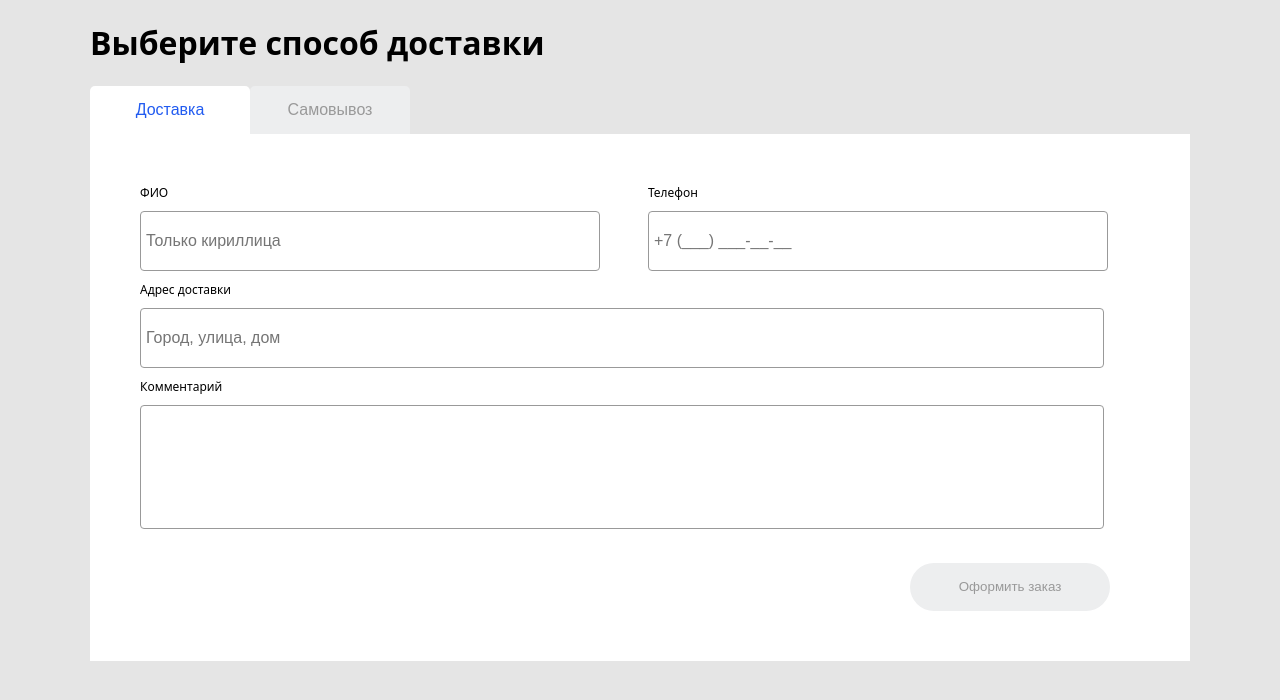
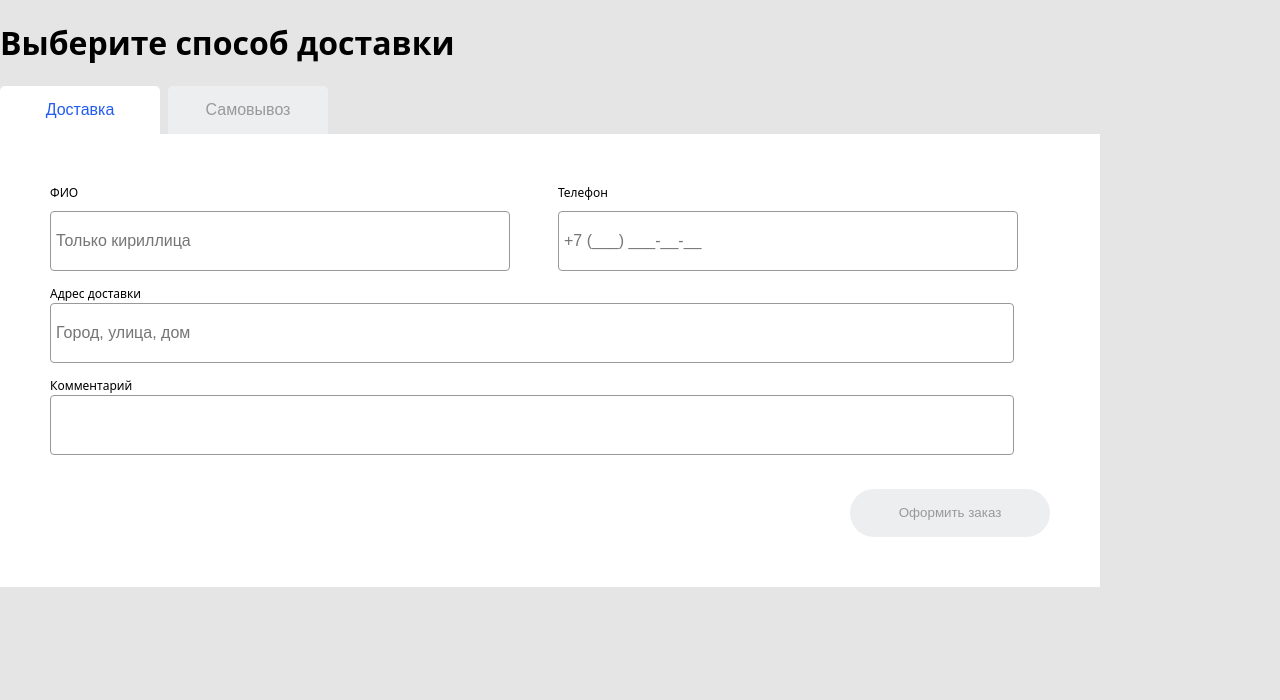
Before and after one commit to damshke/damshke.github.io, a React (Create React App) app: page / in a window 1280 px wide. Shown: the top 700 px of the page. Built offline with nearby package versions, Linux system fonts and the light colour scheme.

Commit message:
fixed the position of tabs, partially redesigned css

```diff
--- a/src/App.css
+++ b/src/App.css
@@ -2,9 +2,3 @@ body {
   background-color: #E5E5E5;
   font-family: system-ui, -apple-system, BlinkMacSystemFont, 'Segoe UI', Roboto, Oxygen, Ubuntu, Cantarell, 'Open Sans', 'Helvetica Neue', sans-serif;
 }
-
-.App {
-  display: flex;
-  justify-content: center;
-  align-items: center;
-}
--- a/src/components/Delivery.tsx
+++ b/src/components/Delivery.tsx
@@ -89,7 +89,7 @@ const Delivery: React.FC = () => {
     };
 
     return (
-        <div className="container">
+        <form>
             <div className="section">
                 <div>
                     <label>ФИО</label>
@@ -113,6 +113,7 @@ const Delivery: React.FC = () => {
                     {phoneValid ? null : <span className="error">{phoneError}</span>}
                 </div>
             </div>
+            <div>
                 <label>Адрес доставки</label>
                 <input
                     type="text"
@@ -121,7 +122,8 @@ const Delivery: React.FC = () => {
                     value={address}
                     onChange={handleAddressChange} />
                 {addressValid ? null : <span className="error">{addressError}</span>}
-            {/* переделать поле комментария, чтобы ввод был с верхнего левого угла */}
+            </div>
+            <div>
                 <label>Комментарий</label>
                 <input
                     type="text"
@@ -129,8 +131,9 @@ const Delivery: React.FC = () => {
                     value={comment}
                     onChange={handleCommentChange} />
                 {commentValid ? null : <span className="error">{commentError}</span>}
+            </div>
             <button className={initials === '' || phone === '' || address === '' || comment === '' ? 'enter-disabled' : 'enter'} onClick={handleSubmit}>Оформить заказ</button>
-        </div >
+        </form >
     );
 };
 
--- a/src/components/Pickup.tsx
+++ b/src/components/Pickup.tsx
@@ -42,7 +42,7 @@ const Pickup: React.FC<PickupProps> = ({ points }) => {
   };
 
   return (
-    <div className="container">
+    <div>
       <div className="radio">
         {points.map((point) => (
           <label key={point} className="radio-label">
--- a/src/components/Tabs.tsx
+++ b/src/components/Tabs.tsx
@@ -20,12 +20,15 @@ const Tabs: React.FC = () => {
     const points = ['Point A', 'Point B', 'Point C'];
 
     return (
-        <div className='tabs-container'>
-            <div>
-                <h1>Выберите способ доставки</h1>
+        <div>
+            <h1>Выберите способ доставки</h1>
+
+            <div className='tabs'>
                 <button onClick={() => handleTabClick(Tab.Delivery)} className={activeTab === Tab.Delivery ? 'active' : 'non-active'}>Доставка</button>
                 <button onClick={() => handleTabClick(Tab.Pickup)} className={activeTab === Tab.Pickup ? 'active' : 'non-active'}>Самовывоз</button>
+            </div>
 
+            <div className='container'>
                 {activeTab === Tab.Delivery && (
                     <Delivery />
                 )}
@@ -33,7 +36,6 @@ const Tabs: React.FC = () => {
                 {activeTab === Tab.Pickup && (
                     <Pickup points={points} />
                 )}
-
             </div>
         </div>
 
--- a/src/index.css
+++ b/src/index.css
@@ -6,8 +6,3 @@ body {
   -webkit-font-smoothing: antialiased;
   -moz-osx-font-smoothing: grayscale;
 }
-
-code {
-  font-family: source-code-pro, Menlo, Monaco, Consolas, 'Courier New',
-    monospace;
-}
--- a/src/index.tsx
+++ b/src/index.tsx
@@ -1,8 +1,8 @@
 import * as React from 'react';
-import * as ReactDOM from 'react-dom';
 import './index.css';
 import App from './App';
+import { createRoot } from 'react-dom/client';
 
-ReactDOM.render(
-    <App />,  document.getElementById('root')
-);
+const container = document.getElementById('root');
+const root = createRoot(container!);
+root.render(<App />);
--- a/src/styles/Delivery.css
+++ b/src/styles/Delivery.css
@@ -1,20 +1,6 @@
-/* to do:
-    исправить шрифты;
-    исправить отступы внутри полей справа;
-    добавить адаптив; */
-
-.container {
-    display: grid;
-    background-color: #FFFFFF;
-    padding: 50px;
-    width: 1000px;
-    min-width: 320px;
-    overflow-x: hidden;
+form .section {
+    display: flex;
     grid-row: inherit;
-}
-
-.section {
-    display: flex;
     margin: 0 -24px;
 }
 
@@ -24,23 +10,14 @@
     margin: 0 24px;
 }
 
-.container label {
+
+form div label {
     font-size: 12px;
     margin-bottom: 10px;
 }
 
-.container input[name="comment"] {
-    font-size: 16px;
-    font-weight: 400;
-    padding: 5px;
-    margin-bottom: 10px;
-    border-radius: 4px;
-    border: 1px solid #999999;
-    height: 112px;
-    width: 952px;
-}
 
-.container input[name="address"] {
+input[name="address"] {
     font-size: 16px;
     font-weight: 400;
     padding: 5px;
@@ -51,7 +28,18 @@
     width: 952px;
 }
 
-.container input[name="phone"] {
+input[name="comment"] {
+    font-size: 16px;
+    font-weight: 400;
+    padding: 5px;
+    margin-bottom: 10px;
+    border-radius: 4px;
+    border: 1px solid #999999;
+    height: 48px;
+    width: 952px;
+}
+
+input[name="phone"] {
     font-size: 16px;
     font-weight: 400;
     padding: 5px;
@@ -63,7 +51,7 @@
     width: 448px;
 }
 
-.container input[name="initials"] {
+input[name="initials"] {
     font-size: 16px;
     font-weight: 400;
     padding: 5px;
--- a/src/styles/Pickup.css
+++ b/src/styles/Pickup.css
@@ -1,9 +1,4 @@
-
-/* to do:
-    расширить карту на всь контейнер;
-    расположить кнопки в соответствии с макетом;
-     */
-
+/*
 .container {
     display: flex;
     align-items: center;
@@ -14,8 +9,8 @@
 
   .map-container {
     align-items: center;
-    width: 100%; /* Updated width to occupy entire container */
-    height: 100%; /* Updated height to occupy entire container */
+    width: 100%;
+    height: 100%;
   }
 
   .radio-label {
@@ -26,3 +21,4 @@
   .radio-label:focus-within {
     color: #215BF0;
   }
+   */
--- a/src/styles/Tabs.css
+++ b/src/styles/Tabs.css
@@ -1,10 +1,16 @@
+.tabs {
+    display: flex;
+    gap: 8px 8px;
+}
+
 .active {
     background: #FFFFFF;
     border-radius: 5px 5px 0px 0px;
     width: 160px;
     height: 48px;
     color: #215BF0;
-    font-size: medium;
+    font-size: 16px;
+    line-height: 24px;
     border: none;
     box-shadow: none;
 }
@@ -14,26 +20,25 @@
     border-radius: 5px 5px 0px 0px;
     width: 160px;
     height: 48px;
-    top: 160px;
-    margin: 0 auto;
     color: #999999;
-    font-size: medium;
+    font-size: 16px;
+    line-height: 24px;
     border: none;
     box-shadow: none;
 }
 
-.tabs-container {
-    min-width: 320px;
-    overflow-x: hidden;
-    gap: 8px;
-    display: flex;
+.container {
+    background-color: #FFFFFF;
+    padding: 50px;
+    width: 1000px;
+    grid-row: inherit;
 }
 
-@media (min-width: 1200px) {
-    .tabs-container {
+/* @media (min-width: 1200px) {
+    .tabs {
         display: flex;
         justify-content: center;
         gap: 8px;
         display: flex;
     }
-}
+} */
```
Lines whose indentation alone changed are shown as unchanged.
